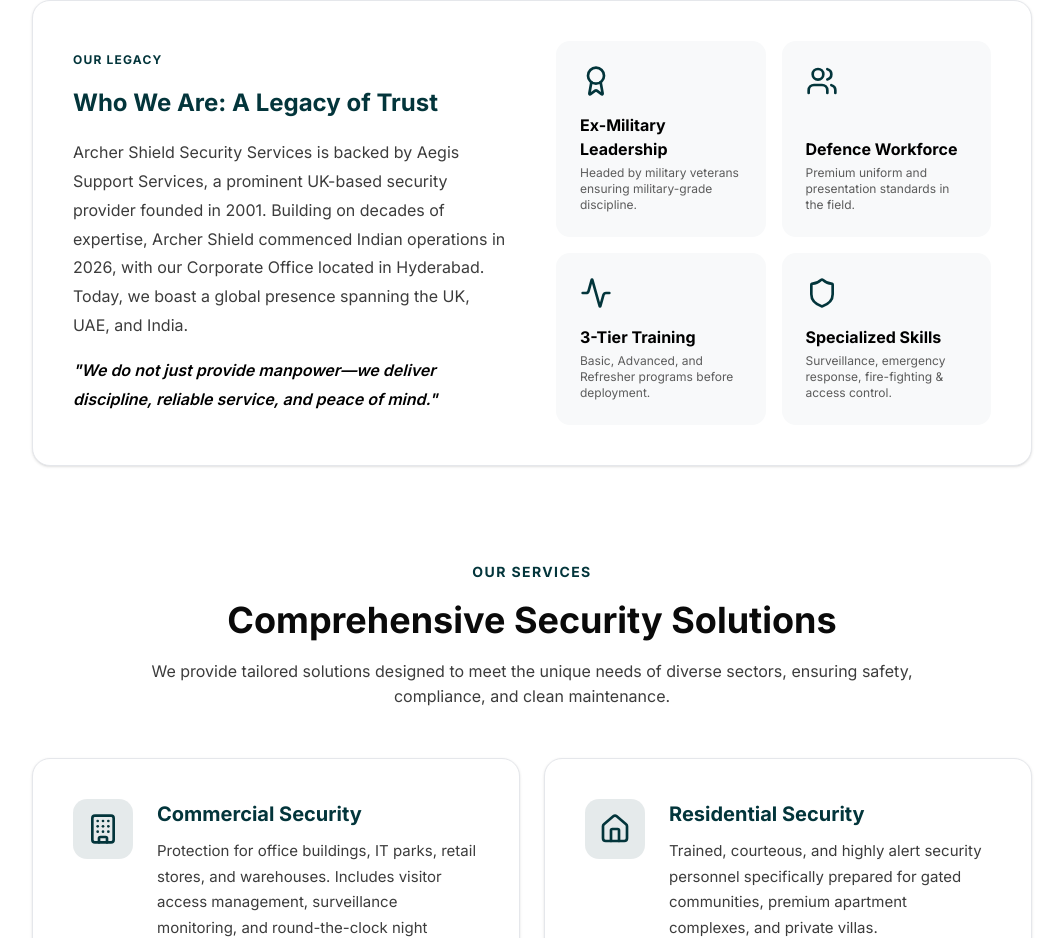
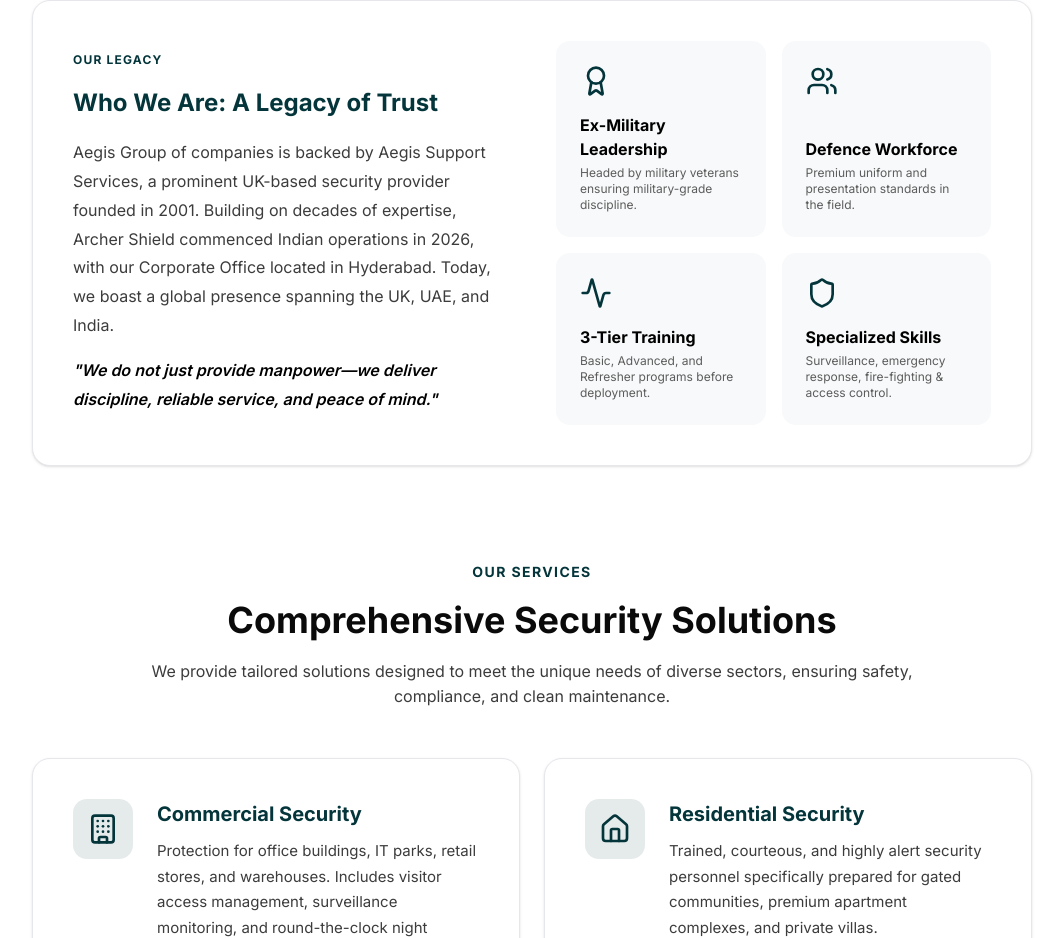
Before and after one commit to info-thathwaa/ctrl-room-web, a Next.js app: page /about in a window 1280 px wide. Shown: the part 830-1768 px from the top of the page, without its empty margins (108-1171 px from the left). Built offline with nearby package versions, Linux system fonts and the light colour scheme.

Commit message:
feat: add About page component with company overview and service details

```diff
--- a/components/about/About.tsx
+++ b/components/about/About.tsx
@@ -127,7 +127,7 @@
             </h2>
             <div className="flex flex-col gap-4 text-[16px] font-normal text-[#3C3C3C] leading-[1.8] text-justify md:text-left">
               <p>
-                Archer Shield Security Services is backed by Aegis Support Services, a prominent UK-based security provider founded in 2001. Building on decades of expertise, Archer Shield commenced Indian operations in 2026, with our Corporate Office located in Hyderabad. Today, we boast a global presence spanning the UK, UAE, and India.
+                Aegis Group of companies is backed by Aegis Support Services, a prominent UK-based security provider founded in 2001. Building on decades of expertise, Archer Shield commenced Indian operations in 2026, with our Corporate Office located in Hyderabad. Today, we boast a global presence spanning the UK, UAE, and India.
               </p>
               <p className="font-semibold text-black italic">
                 "We do not just provide manpower—we deliver discipline, reliable service, and peace of mind."
```
